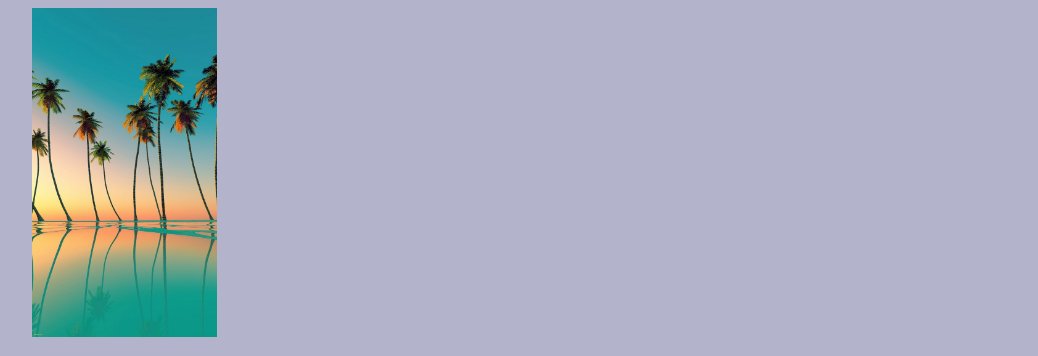
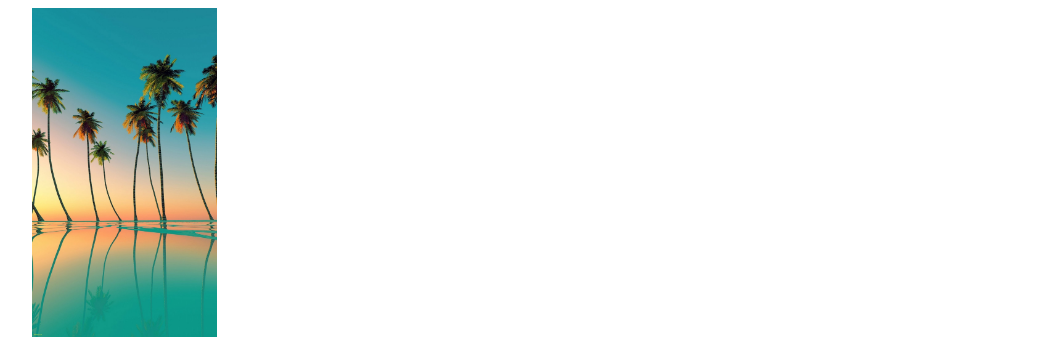
Before and after one commit to deleuze199/deleuze199.github.io, a plain HTML site: page index.html in a window 1280 px wide. Shown: the top 356 px of the page, without its empty margins (121-1159 px from the left). Drawn offline with Linux system fonts and the light colour scheme.

Commit message:
Update style.css

```diff
--- a/style.css
+++ b/style.css
@@ -1,5 +1,5 @@
 body {
-  background-color: #b3b3cc;
+  /*background-color: #b3b3cc; */
   width: 975px; /* 800 */
   margin-left: auto;
   margin-right: auto;
```
